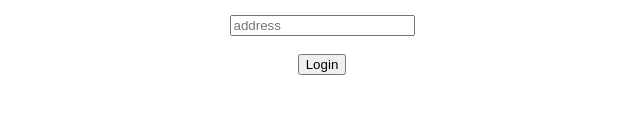
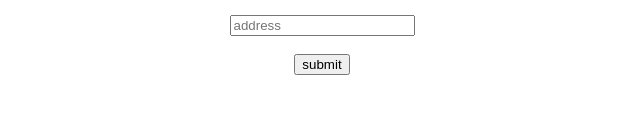
Before and after one commit to manaswini-2403/register, a plain HTML site: page index.html in a window 1280 px wide. Shown: the part 208-322 px from the top of the page, 318-958 px from the left. Drawn offline with Linux system fonts and the light colour scheme.

Commit message:
fifth commit

```diff
--- a/index.html
+++ b/index.html
@@ -15,7 +15,7 @@
     <br><br>
     <input type="address" placeholder="address"/>
     <br><br>
-      <button login>Login</button>
+      <button submit>submit</button>
     </center>
   </br>
 </html>
```
